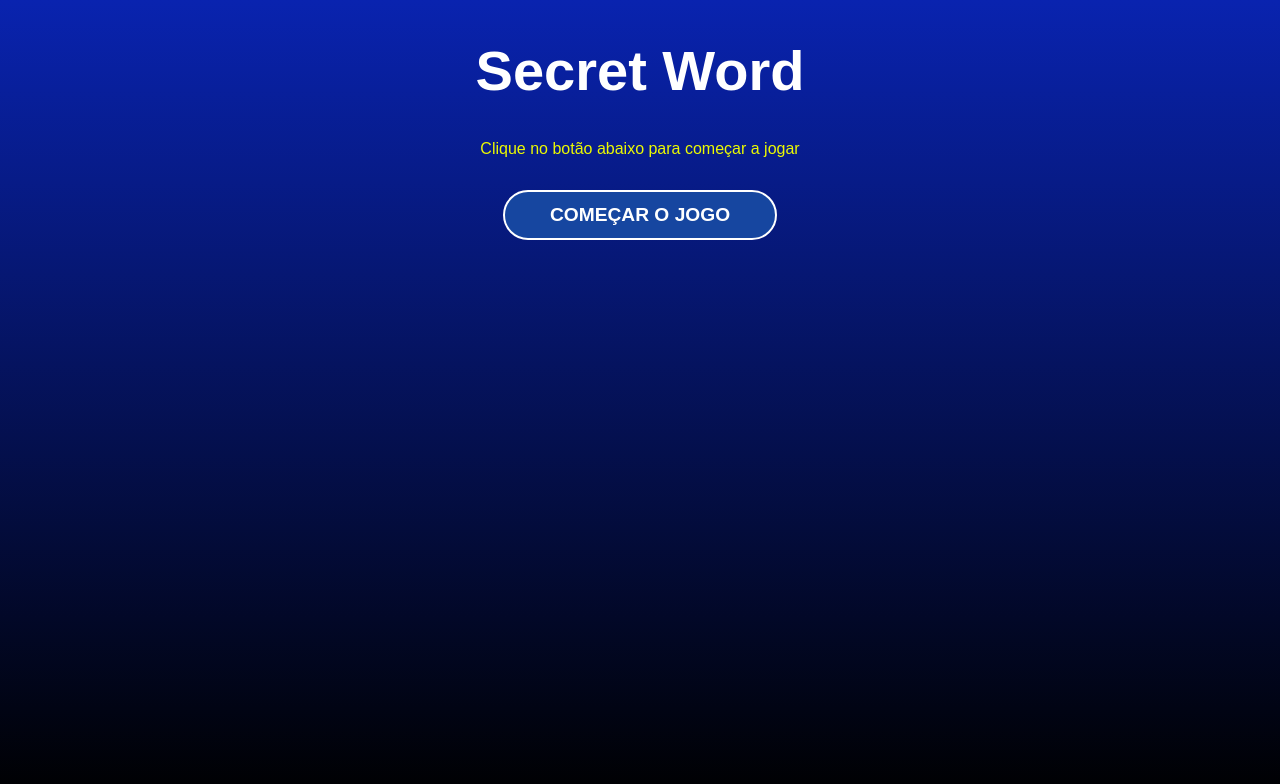
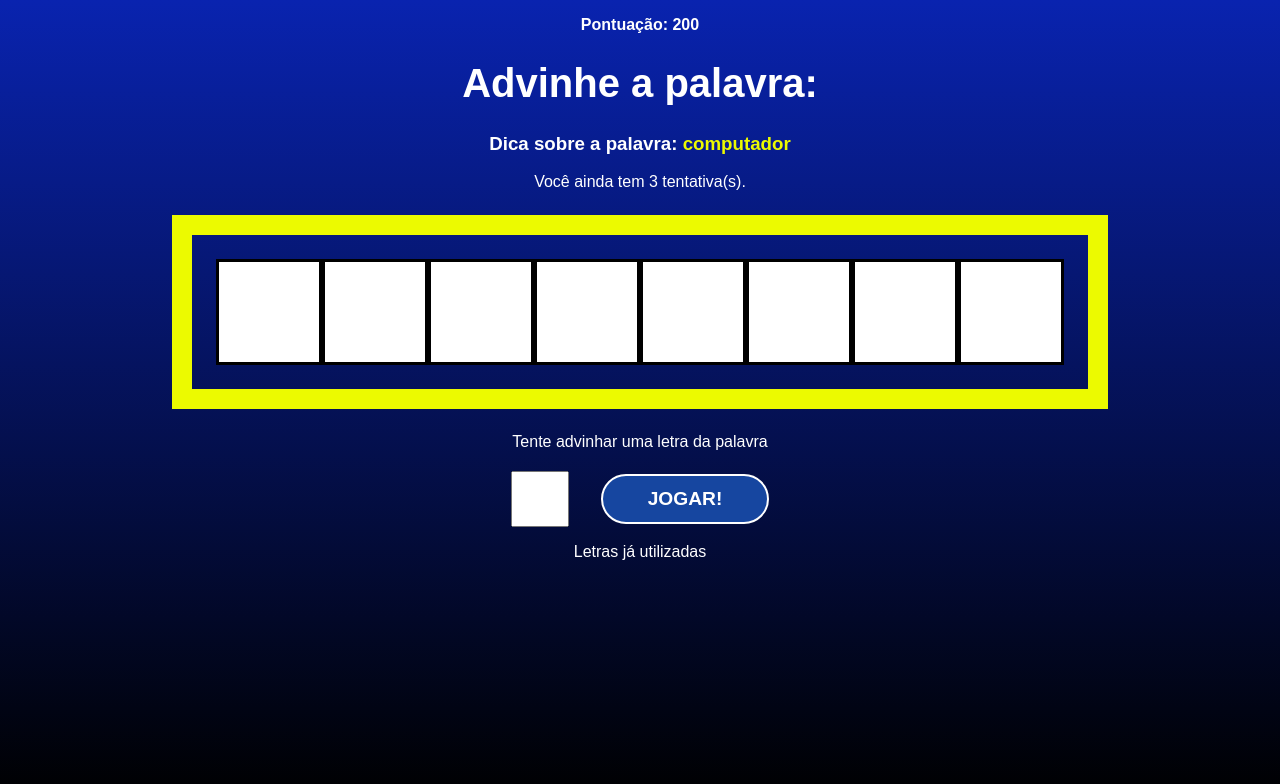
Before and after one commit to LuisPaulo1/secret-word, a React (Create React App) app: page / in a window 1280 px wide. Shown: the top 784 px of the page. Built offline with nearby package versions, Linux system fonts and the light colour scheme.

Commit message:
Condição de vitória

```diff
--- a/src/App.tsx
+++ b/src/App.tsx
@@ -1,6 +1,6 @@
 import './App.css';
 
-import { useEffect, useState } from 'react';
+import { useCallback, useEffect, useState } from 'react';
 
 import StartScreen from './components/StartScreen';
 import Game from './components/Game';
@@ -26,20 +26,21 @@ function App() {
   const [guesses, setGuesses] = useState(guessesQtd);
   const [score, setScore] = useState(0);
 
-  const pickWordAndCategory = () => {
+  const pickWordAndCategory = useCallback(() => {
     const categories = Object.keys(words);
     const category = categories[Math.floor(Math.random() * Object.keys(categories).length)];
     const word = words[category][Math.floor(Math.random() * words[category].length)];
     return [category, word];
-  }
+  }, [words]);
 
-  const handleStartGame = () => {
+  const handleStartGame = useCallback(() => {
+    clearLettersStates();
     const [category, word] = pickWordAndCategory();
     setPickedWord(word);
     setPickedCategory(category);
     setLetters(word.toLowerCase().split(''));
     setGameStage(stages[1].name);
-  }
+  }, [pickWordAndCategory]);
 
   const handleVerifyLetter = (letter: string) => {
     const normalizedLetter = letter.toLowerCase();
@@ -81,6 +82,14 @@ function App() {
     }
   }, [guesses]);
 
+  useEffect(() => {
+    const uniqueLetters = [...new Set(letters)];
+    if (guessedLetters.length === uniqueLetters.length) {
+      setScore((actualScore) => (actualScore += 100));
+      handleStartGame();
+    }
+  }, [guessedLetters, letters, handleStartGame]);
+
   return (
     <div className="App">
       { gameStage === 'start' && <StartScreen startGame={handleStartGame} /> }
--- a/tsconfig.json
+++ b/tsconfig.json
@@ -1,6 +1,6 @@
 {
   "compilerOptions": {
-    "target": "es5",
+    "target": "es2015",
     "lib": [
       "dom",
       "dom.iterable",
```
